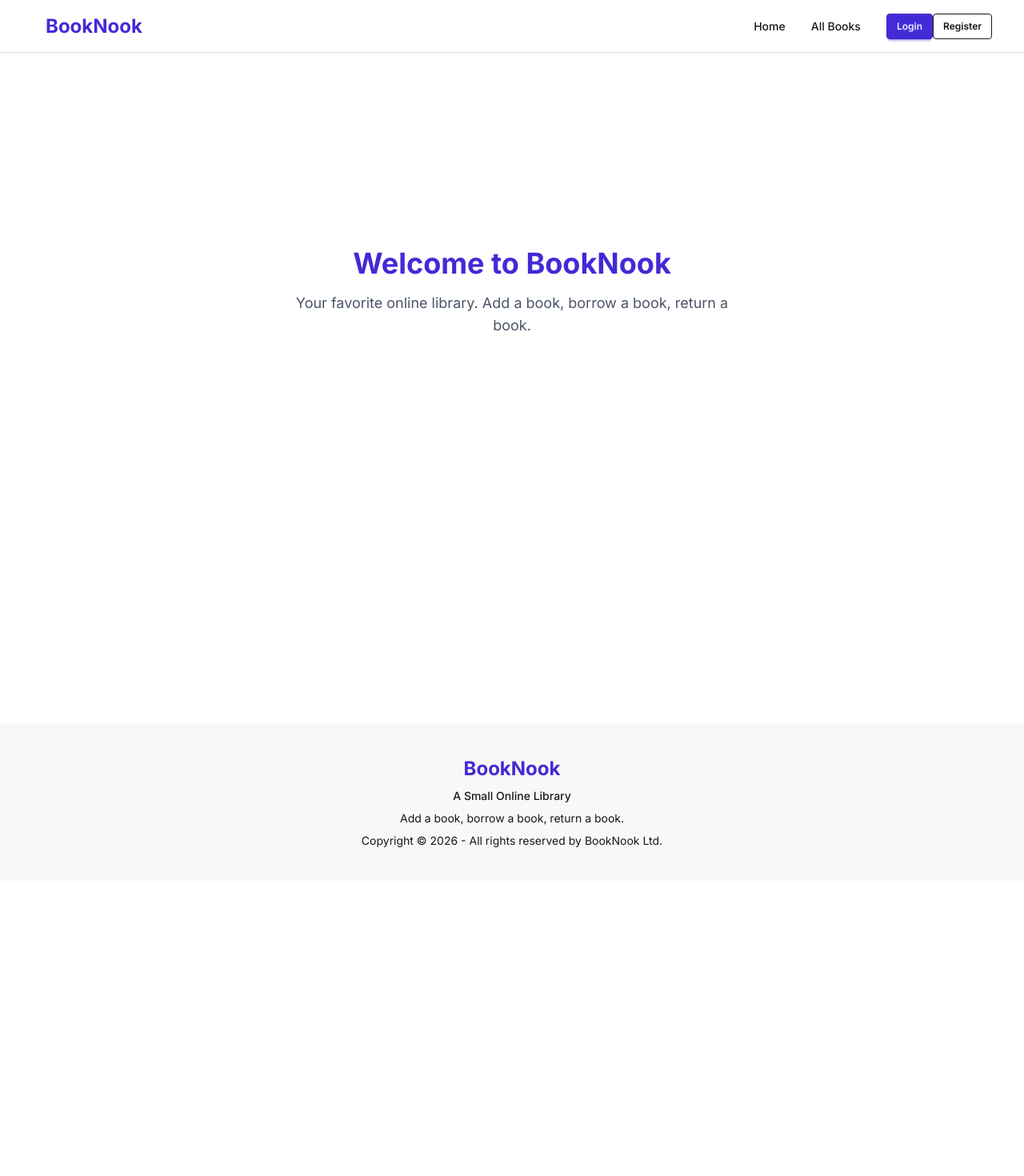
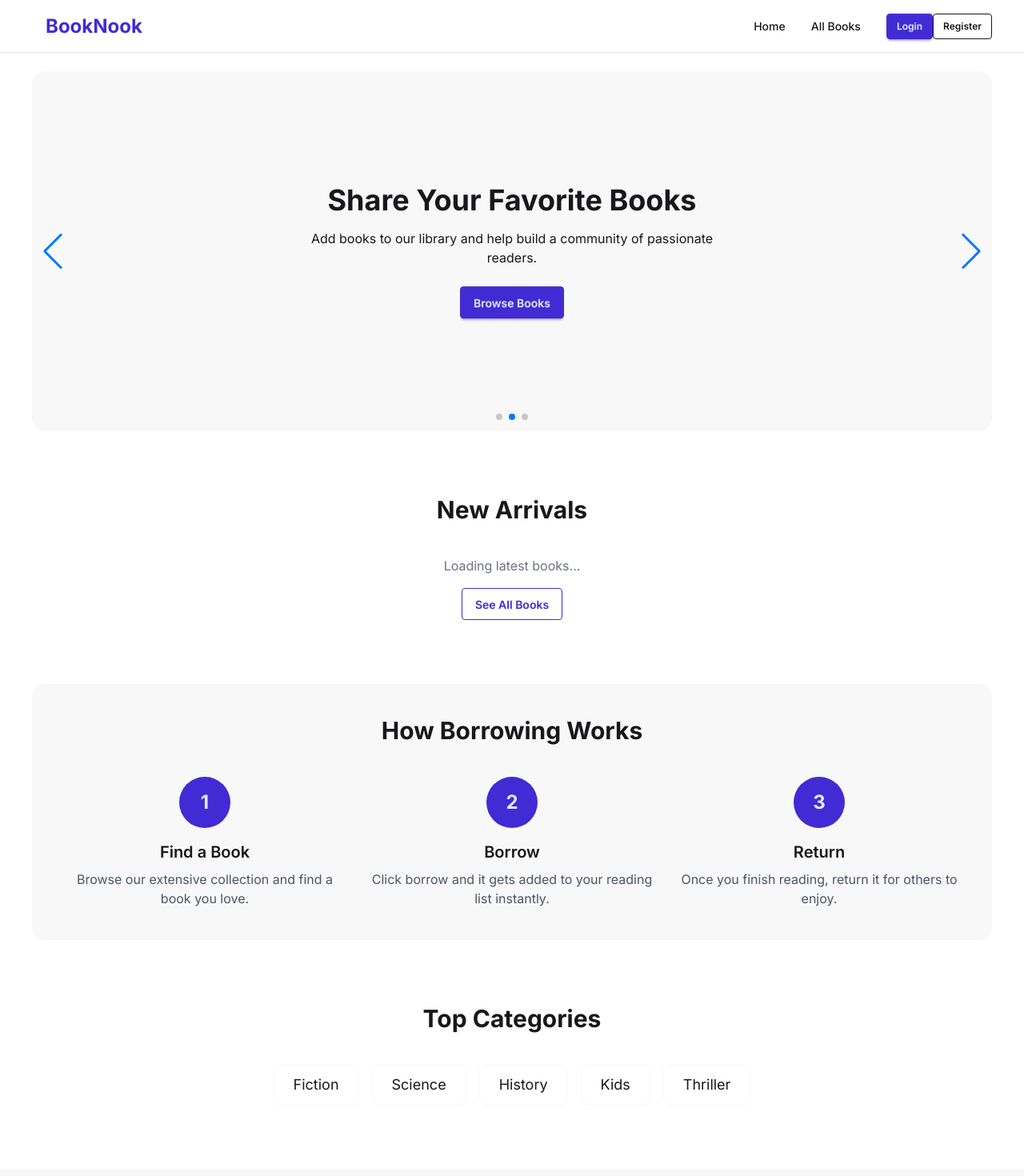
Before and after one commit to mohammediqbal746/client-booknook-repo1, a Next.js app: page / in a window 1280 px wide. Shown: the top 1470 px of the page at 80% size. Before the commit the page ends 1101 px from the top, so only its background shows below. Built offline with nearby package versions, Linux system fonts and the light colour scheme.

Commit message:
feat: added homepage with swiper banner and extra sections

```diff
--- a/src/app/page.tsx
+++ b/src/app/page.tsx
@@ -1,10 +1,57 @@
+import Banner from "@/components/Banner";
+import Link from "next/link";
+
 export default function Home() {
   return (
-    <div className="flex flex-col items-center justify-center min-h-[calc(100vh-200px)]">
-      <h1 className="text-4xl font-bold text-primary mb-4">Welcome to BookNook</h1>
-      <p className="text-lg text-gray-600 max-w-xl text-center">
-        Your favorite online library. Add a book, borrow a book, return a book.
-      </p>
+    <div className="px-4 lg:px-10">
+      {/* 1. Banner Section */}
+      <Banner />
+
+      {/* 2. New Arrivals (আপাতত স্ট্রাকচার, পরে ব্যাকএন্ড থেকে ডেটা আনব) */}
+      <section className="my-20">
+        <h2 className="text-3xl font-bold text-center mb-10">New Arrivals</h2>
+        <div className="grid grid-cols-1 md:grid-cols-2 lg:grid-cols-3 gap-6">
+           {/* কার্ডগুলো এখানে বসবে */}
+           <div className="text-center col-span-full">
+              <p className="text-gray-500 mb-4">Loading latest books...</p>
+              <Link href="/books" className="btn btn-outline btn-primary">See All Books</Link>
+           </div>
+        </div>
+      </section>
+
+      {/* 3. Extra Section 1: How Borrowing Works */}
+      <section className="my-20 bg-base-200 p-10 rounded-2xl">
+        <h2 className="text-3xl font-bold text-center mb-10">How Borrowing Works</h2>
+        <div className="grid grid-cols-1 md:grid-cols-3 gap-8 text-center">
+          <div>
+            <div className="w-16 h-16 bg-primary text-primary-content rounded-full flex items-center justify-center text-2xl font-bold mx-auto mb-4">1</div>
+            <h3 className="text-xl font-semibold mb-2">Find a Book</h3>
+            <p className="text-gray-600">Browse our extensive collection and find a book you love.</p>
+          </div>
+          <div>
+            <div className="w-16 h-16 bg-primary text-primary-content rounded-full flex items-center justify-center text-2xl font-bold mx-auto mb-4">2</div>
+            <h3 className="text-xl font-semibold mb-2">Borrow</h3>
+            <p className="text-gray-600">Click borrow and it gets added to your reading list instantly.</p>
+          </div>
+          <div>
+            <div className="w-16 h-16 bg-primary text-primary-content rounded-full flex items-center justify-center text-2xl font-bold mx-auto mb-4">3</div>
+            <h3 className="text-xl font-semibold mb-2">Return</h3>
+            <p className="text-gray-600">Once you finish reading, return it for others to enjoy.</p>
+          </div>
+        </div>
+      </section>
+
+      {/* 4. Extra Section 2: Top Categories */}
+      <section className="my-20">
+        <h2 className="text-3xl font-bold text-center mb-10">Top Categories</h2>
+        <div className="flex flex-wrap justify-center gap-4">
+          <div className="badge badge-lg p-6 text-lg cursor-pointer hover:bg-primary hover:text-white transition">Fiction</div>
+          <div className="badge badge-lg p-6 text-lg cursor-pointer hover:bg-primary hover:text-white transition">Science</div>
+          <div className="badge badge-lg p-6 text-lg cursor-pointer hover:bg-primary hover:text-white transition">History</div>
+          <div className="badge badge-lg p-6 text-lg cursor-pointer hover:bg-primary hover:text-white transition">Kids</div>
+          <div className="badge badge-lg p-6 text-lg cursor-pointer hover:bg-primary hover:text-white transition">Thriller</div>
+        </div>
+      </section>
     </div>
   );
 }
--- /dev/null
+++ b/src/components/Banner.tsx
@@ -0,0 +1,45 @@
+"use client";
+import { Swiper, SwiperSlide } from 'swiper/react';
+import 'swiper/css';
+import 'swiper/css/pagination';
+import 'swiper/css/navigation';
+import { Autoplay, Pagination, Navigation } from 'swiper/modules';
+import Link from 'next/link';
+
+export default function Banner() {
+  return (
+    <div className="mt-6">
+      <Swiper
+        spaceBetween={30}
+        centeredSlides={true}
+        autoplay={{ delay: 3000, disableOnInteraction: false }}
+        pagination={{ clickable: true }}
+        navigation={true}
+        modules={[Autoplay, Pagination, Navigation]}
+        className="w-full h-[350px] md:h-[450px] rounded-2xl overflow-hidden"
+      >
+        <SwiperSlide>
+          <div className="w-full h-full bg-base-200 flex flex-col justify-center items-center text-center p-8">
+            <h2 className="text-4xl font-bold mb-4">Discover Your Next Great Read</h2>
+            <p className="mb-6 max-w-lg">Explore thousands of books across multiple genres. Borrow and read at your own pace.</p>
+            <Link href="/books" className="btn btn-primary">Browse Books</Link>
+          </div>
+        </SwiperSlide>
+        <SwiperSlide>
+          <div className="w-full h-full bg-base-200 flex flex-col justify-center items-center text-center p-8">
+            <h2 className="text-4xl font-bold mb-4">Share Your Favorite Books</h2>
+            <p className="mb-6 max-w-lg">Add books to our library and help build a community of passionate readers.</p>
+            <Link href="/books" className="btn btn-primary">Browse Books</Link>
+          </div>
+        </SwiperSlide>
+        <SwiperSlide>
+          <div className="w-full h-full bg-base-200 flex flex-col justify-center items-center text-center p-8">
+            <h2 className="text-4xl font-bold mb-4">Seamless Borrowing Experience</h2>
+            <p className="mb-6 max-w-lg">Borrow easily, track your reading, and return with just a click. All for free!</p>
+            <Link href="/books" className="btn btn-primary">Browse Books</Link>
+          </div>
+        </SwiperSlide>
+      </Swiper>
+    </div>
+  );
+}
```
